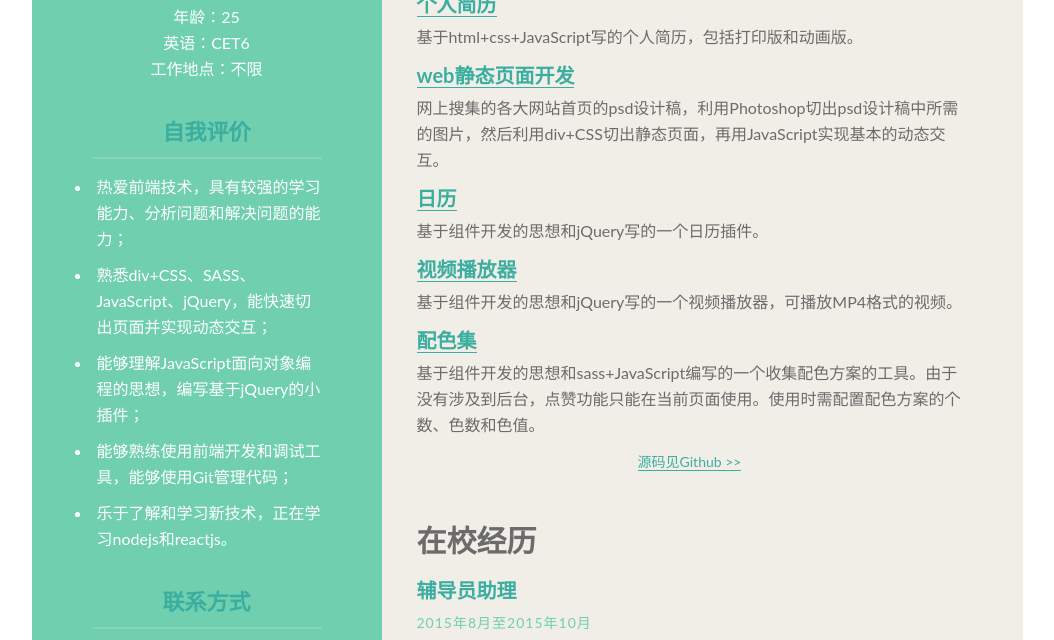
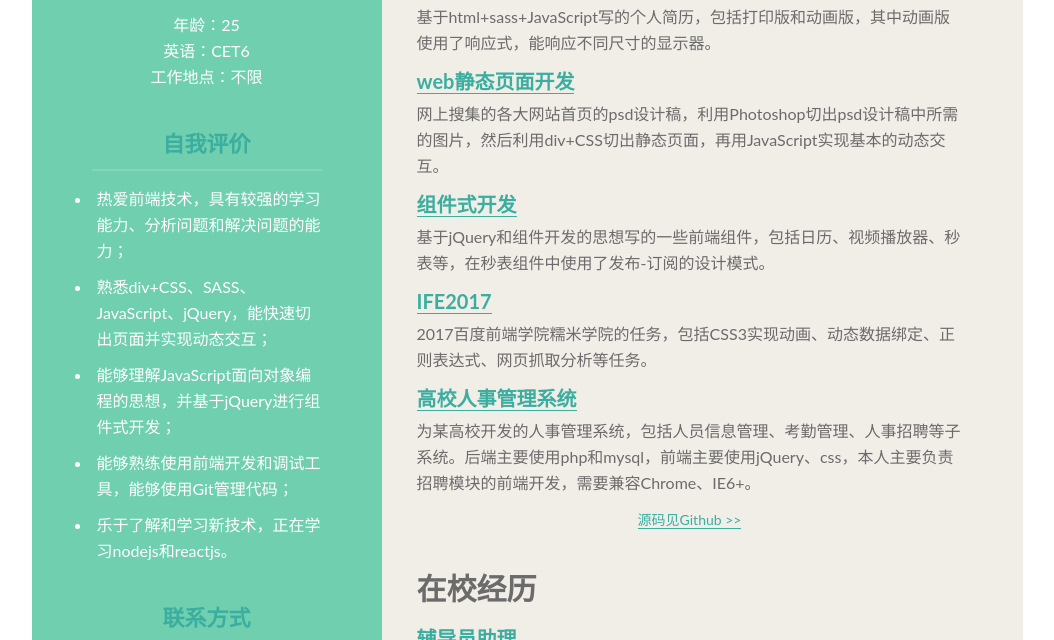
Before and after one commit to dingww/dingww_CV, a plain HTML site: page CV/indexS.html in a window 1280 px wide. Shown: the part 555-1195 px from the top of the page, without its empty margins (113-1167 px from the left). Drawn offline with Linux system fonts and the light colour scheme.

Commit message:
optimize indexS.html

```diff
--- a/CV/css/print.scss
+++ b/CV/css/print.scss
@@ -73,7 +73,7 @@ $color5:#3baea0;
 }
 .section{
 	line-height: 26px;
-	margin-top: 25px;
+	margin-top: 29px;
 	h2{
 		color: $color5;
 		font-size:22px;
@@ -124,7 +124,7 @@ $color5:#3baea0;
 		font-size: 30px;
 		color:$color4;
 		line-height: 50px;
-		margin: 40px 0 5px;
+		margin: 30px 0 5px;
 	}
 	h3{
 		color: $color5;
--- a/CV/indexS.html
+++ b/CV/indexS.html
@@ -13,8 +13,6 @@
 			<div class="divline"></div>
 			<p class="motto">“不积跬步，无以至千里”</p>
 		</div>
-
-
 		<div class="job section">
 			<h2 class="appl">应聘岗位</h2>
 			<div class="line"></div>
@@ -33,7 +31,7 @@
 			<ul>
 				<li>热爱前端技术，具有较强的学习能力、分析问题和解决问题的能力；</li>
 				<li>熟悉div+CSS、SASS、JavaScript、jQuery，能快速切出页面并实现动态交互；</li>
-				<li>能够理解JavaScript面向对象编程的思想，编写基于jQuery的小插件；</li>
+				<li>能够理解JavaScript面向对象编程的思想，并基于jQuery进行组件式开发；</li>
 				<li>能够熟练使用前端开发和调试工具，能够使用Git管理代码；</li>
 				<li>乐于了解和学习新技术，正在学习nodejs和reactjs。</li>
 			</ul>
@@ -68,23 +66,23 @@
 			<div class="item-exper">
 				<h3><a href="https://dingww.site/demos/data/resume/index.html">个人简历</a></h3>
 				<p class="item">
-					基于html+css+JavaScript写的个人简历，包括打印版和动画版。
+					基于html+sass+JavaScript写的个人简历，包括打印版和动画版，其中动画版使用了响应式，能响应不同尺寸的显示器。
 				</p>
 				<h3><a href="https://dingww.site/demos/">web静态页面开发</a></h3>
 				<p class="item">
 					网上搜集的各大网站首页的psd设计稿，利用Photoshop切出psd设计稿中所需的图片，然后利用div+CSS切出静态页面，再用JavaScript实现基本的动态交互。
 				</p>
-				<h3><a href="https://github.com/dingww/demos/tree/master/components/calendar">日历</a></h3>
+				<h3><a href="https://dingww.site/demos/">组件式开发</a></h3>
 				<p class="item">
-					基于组件开发的思想和jQuery写的一个日历插件。
+					基于jQuery和组件开发的思想写的一些前端组件，包括日历、视频播放器、秒表等，在秒表组件中使用了发布-订阅的设计模式。
 				</p>
-				<h3><a href="https://dingww.site/demos/data/Component/vedioPlayer/index.html">视频播放器</a></h3>
+				<h3><a href="https://dingww.site/demos/">IFE2017</a></h3>
 				<p class="item">
-					基于组件开发的思想和jQuery写的一个视频播放器，可播放MP4格式的视频。
+					2017百度前端学院糯米学院的任务，包括CSS3实现动画、动态数据绑定、正则表达式、网页抓取分析等任务。
 				</p>
-				<h3><a href="https://github.com/dingww/demos/tree/master/staticPages">配色集</a></h3>
+				<h3><a href="#">高校人事管理系统</a></h3>
 				<p class="item">
-					基于组件开发的思想和sass+JavaScript编写的一个收集配色方案的工具。由于没有涉及到后台，点赞功能只能在当前页面使用。使用时需配置配色方案的个数、色数和色值。
+					为某高校开发的人事管理系统，包括人员信息管理、考勤管理、人事招聘等子系统。后端主要使用php和mysql，前端主要使用jQuery、css，本人主要负责招聘模块的前端开发，需要兼容Chrome、IE6+。
 				</p>
 				<p class="more"><a href="https://github.com/dingww/">源码见Github >></a></p>
 			</div>
```
Also changed, not shown: CV/css/print.css, 1 other file.
